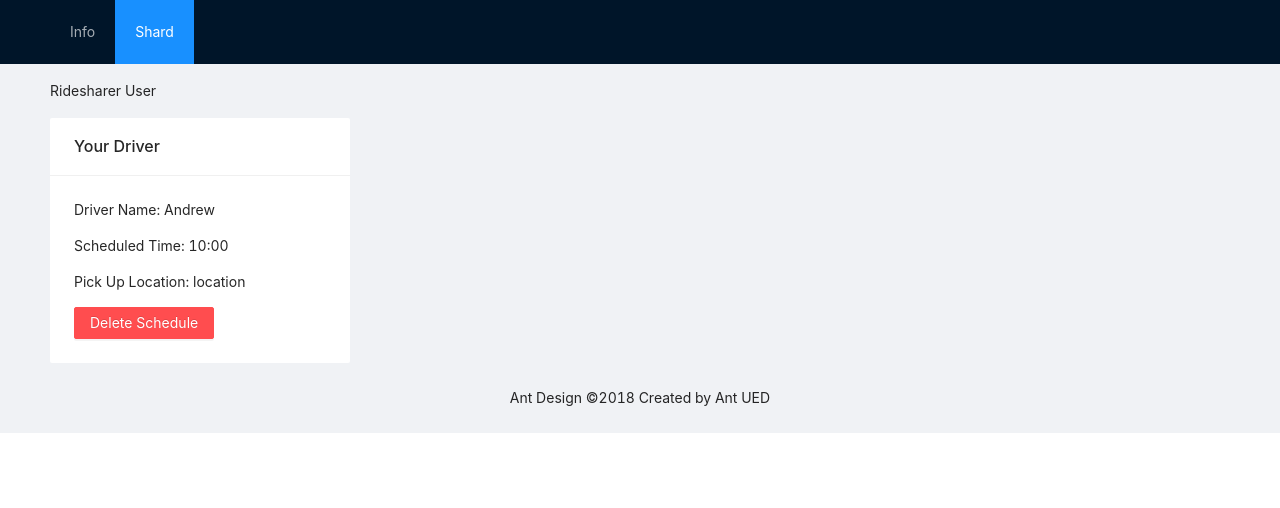
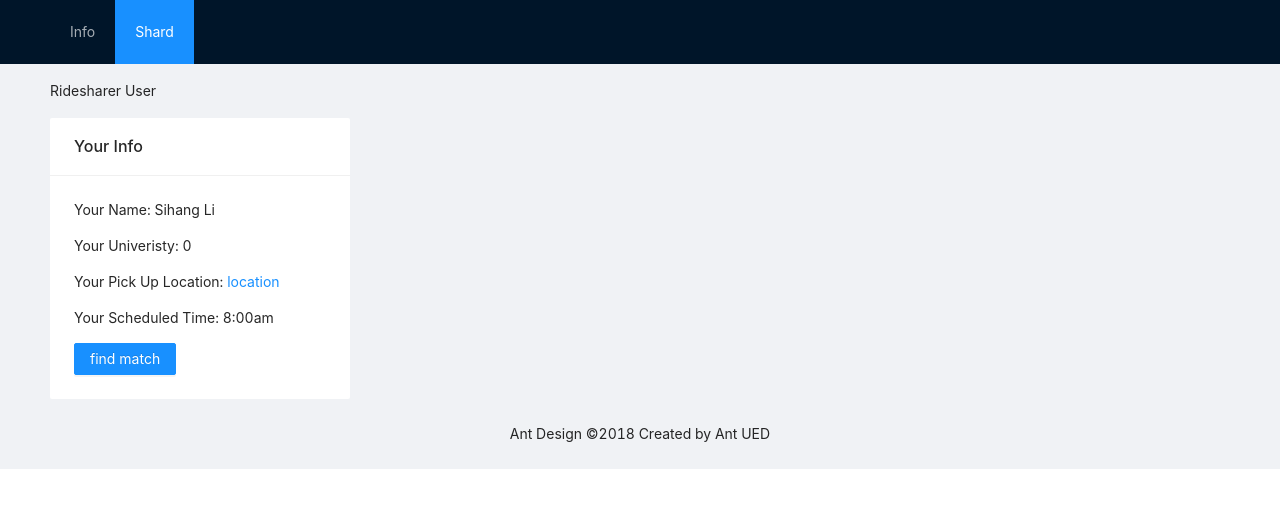
Before and after one commit to lisihang1401443109/early_bird_saver, a React (Create React App) app in the folder frontend/early_bird_saver/: page /people in a window 1280 px wide. Shown: the top 508 px of the page. Built offline with nearby package versions, Linux system fonts and the light colour scheme.

Commit message:
people page

```diff
--- a/frontend/early_bird_saver/src/App.css
+++ b/frontend/early_bird_saver/src/App.css
@@ -36,3 +36,5 @@
     transform: rotate(360deg);
   }
 }
+
+#mapid { height: 180px; }
--- a/frontend/early_bird_saver/src/App.jsx
+++ b/frontend/early_bird_saver/src/App.jsx
@@ -7,6 +7,15 @@ import { BrowserRouter, Route, Routes } from "react-router-dom"
 
 function App() {
   return (
+    <>
+    <head>
+      <link rel="stylesheet" href="https://unpkg.com/leaflet@1.9.2/dist/leaflet.css"
+        integrity="sha256-sA+zWATbFveLLNqWO2gtiw3HL/lh1giY/Inf1BJ0z14="
+        crossorigin=""/>
+      <script src="https://unpkg.com/leaflet@1.9.2/dist/leaflet.js"
+        integrity="sha256-o9N1jGDZrf5tS+Ft4gbIK7mYMipq9lqpVJ91xHSyKhg="
+        crossorigin=""></script>
+    </head>
     <BrowserRouter>
       <Routes>
         <Route path='/' element={<Login />}></Route>
@@ -14,6 +23,7 @@ function App() {
         <Route path='/people' element={<People />}></Route>
       </Routes>
     </BrowserRouter>
+    </>
   );
 }
 
--- a/frontend/early_bird_saver/src/People.jsx
+++ b/frontend/early_bird_saver/src/People.jsx
@@ -1,6 +1,7 @@
 import { useParams } from "react-router-dom"
 import { useEffect, useState } from "react"
-import { Breadcrumb, Layout, Menu, Card, Button } from 'antd';
+import { Breadcrumb, Layout, Menu, Card, Button, Modal } from 'antd';
+import { useRef } from "react";
 
 
 const Driver = (props) => {
@@ -71,6 +72,88 @@ const Driver = (props) => {
     )
 }
 
+const PeopleInfo = (props) => {
+
+    const selfInfo = props.user
+
+    const doMatch = (location, time, university) => {
+        // TODO
+        return new Promise((resolve, reject) => {
+            setTimeout(resolve({
+                driverName: 'Andrew',
+                scheduledTime: '8:00 am',
+                pickupLocation: 'location'
+            }), 2000)
+        })
+    }
+
+    const matchDriver = () => {
+        return doMatch(selfInfo.pickupLocation, selfInfo.scheduledTime, selfInfo.universityId)
+    }
+
+    console.log(selfInfo)
+
+    const [isModalOpen, setIsModalOpen] = useState(false);
+    const [matchedDriver, setMatchedDriver] = useState([])
+    const [matched, setMatched] = useState(0)
+    const [mapOn, setMapOn] = useState(false)
+
+    const showModal = () => {
+        console.log()
+        const match = matchDriver()
+        console.log(match)
+        match.then((res) => {
+            setMatchedDriver( (prev) => {
+                return {
+                    ...res
+                }
+            })
+            console.log('matched')
+            console.log(res)
+            console.log('get here')
+            setMatched(
+                (prev) => {return 1}
+            )})
+        setIsModalOpen(true)
+    };
+
+    const handleOk = () => {
+        setIsModalOpen(false);
+    };
+
+    const handleCancel = () => {
+        setIsModalOpen(false);
+    };
+
+    return (
+    <div className="site-card-border-less-wrapper">
+        <Card title="Your Info" bordered={false} style={{ width: 300 }}>
+        <div>
+            <div>
+            <p>Your Name: {selfInfo.name}</p>
+            <p>Your Univeristy: {selfInfo.universityId}</p>
+            <p>Your Pick Up Location: <a onClick={() => setMapOn((prev) => {return !prev})}>{selfInfo.home}</a></p>
+            <p>Your Scheduled Time: {selfInfo.time}</p>
+            </div>
+            <Button type='primary' onClick={showModal}>find match</Button></div>
+            <Modal title="Basic Modal" open={isModalOpen} onOk={handleOk} onCancel={handleCancel}>
+                <Card title="Your Driver" bordered={false} style={{ width: 300 }} >
+                    <div>
+                        {matched == 1 ? <div>
+                            <p>Driver Name: {matchedDriver.driverName}</p>
+                            <p>Scheduled Time: {matchedDriver.scheduledTime}</p>
+                            <p>Pick Up Location: {matchedDriver.pickupLocation}</p>
+                            <Button type="primary">Accept Driver</Button>
+                        </div> :
+                        <div>matching...</div>}
+                    </div>
+                </Card>
+            </Modal>
+        </Card>
+        {mapOn && <div id="mapid"></div>}
+    </div>)
+}
+
 const People = () => {
 
     const { Header, Content, Footer } = Layout;
@@ -111,6 +194,8 @@ const People = () => {
         })
     },[])
 
+    const [currKey, setCurrKey] = useState('')
+
     return (
         <Layout className="layout">
             <Header>
@@ -130,6 +215,11 @@ const People = () => {
                     {key: 1, label : 'Info'},
                     {key: 2, label : 'Shard'}
                 ]}
+                onSelect= {(item) => {
+                    // console.log(item)
+                    setCurrKey(item.key)
+                    console.log(currKey)
+                }}
             />
             </Header>
             <Content style={{ padding: '0 50px' }}>
@@ -139,7 +229,8 @@ const People = () => {
                 <Breadcrumb.Item>App</Breadcrumb.Item> */}
             </Breadcrumb>
             <div className="site-layout-content">
-                <Driver shared={user.driverID} user = {user}></Driver>
+                {currKey == '2' ? <Driver shared={user.driverID} user = {user}></Driver> :
+                <PeopleInfo user={user}></PeopleInfo>}
             </div>
             </Content>
             <Footer style={{ textAlign: 'center' }}>Ant Design ©2018 Created by Ant UED</Footer>
```
